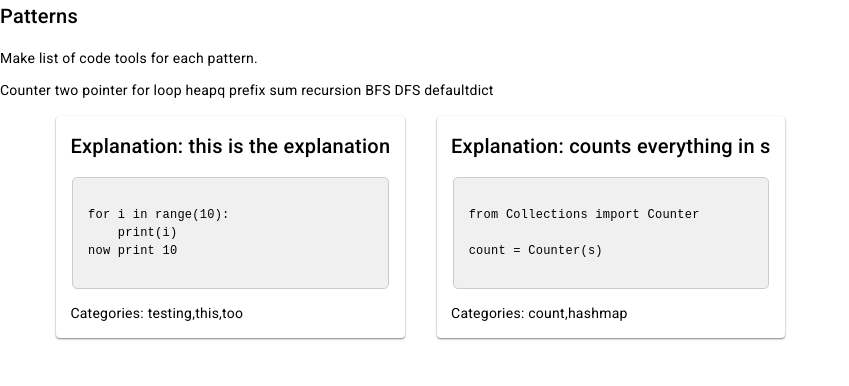
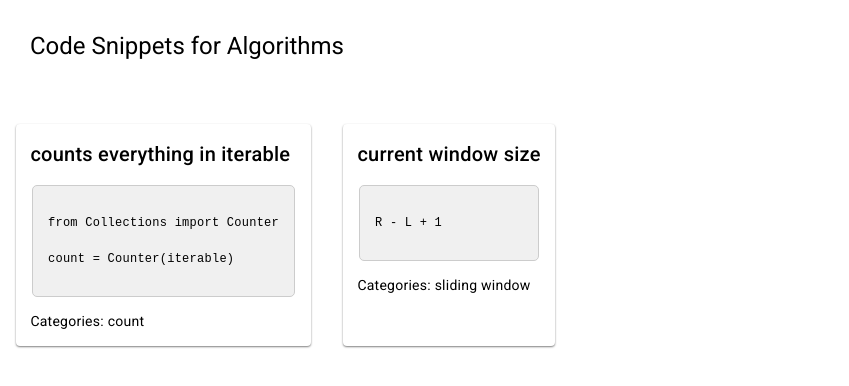
Before and after one commit to smithwithatypo/python-algorithm-snippets, an Angular app: page / in a window 1280 px wide. Shown: the top 386 px of the page, without its empty margins (0-849 px from the left). Built offline with nearby package versions, Linux system fonts and the light colour scheme.

Commit message:
modified some CSS

```diff
--- a/src/app/snippets/snippets.component.css
+++ b/src/app/snippets/snippets.component.css
@@ -1,3 +1,12 @@
+.container {
+  display: flex;
+  flex-direction: column;
+  align-items: left;
+  justify-content: left;
+  margin: 20px;
+  padding: 10px;
+}
+
 .card {
   background-color: #fff;
   border-radius: 2px;
@@ -16,7 +25,6 @@
   flex-wrap: wrap;
   justify-content: left;
   margin: 0 auto;
-  max-width: 1200px;
 }
 
 mat-card {
--- a/src/app/snippets/snippets.component.html
+++ b/src/app/snippets/snippets.component.html
@@ -1,20 +1,11 @@
 <div class="container">
-    <h2>Patterns</h2>
-    <p>Make list of code tools for each pattern.</p>
-        Counter
-        two pointer for loop
-        heapq
-        prefix sum
-        recursion
-        BFS
-        DFS
-        defaultdict
+    <h1>Code Snippets for Algorithms</h1>
 </div>
 
 
 <div class="cards">
     <mat-card *ngFor="let d of data">
-        <mat-card-title>Explanation: {{d.explanation}}</mat-card-title>
+        <mat-card-title>{{d.explanation}}</mat-card-title>
         <mat-card-content>
             <app-code-block>
                 {{d.code}}
--- a/src/assets/data.ts
+++ b/src/assets/data.ts
@@ -4,22 +4,20 @@ export const data_source: Snippet[] = [
 {
     code:
 `
-for i in range(10):
-    print(i)
-now print 10
+from Collections import Counter
+
+count = Counter(iterable)
 `,
-    explanation: "this is the explanation",
-    categories: ["testing", "this", "too"]
+    explanation: "counts everything in iterable",
+    categories: ["count"]
 },
 
 {
     code:
 `
-from Collections import Counter
-
-count = Counter(s)
+R - L + 1
 `,
-    explanation: "counts everything in s",
-    categories: ["count", "hashmap"]
+    explanation: "current window size",
+    categories: ["sliding window"]
 }
 ];
```
